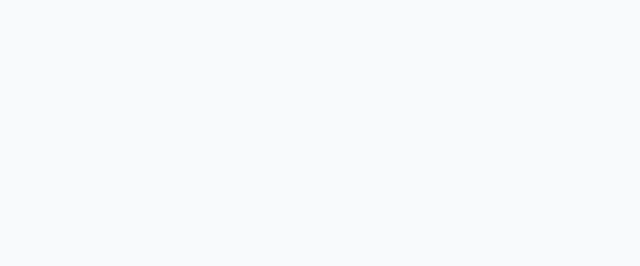
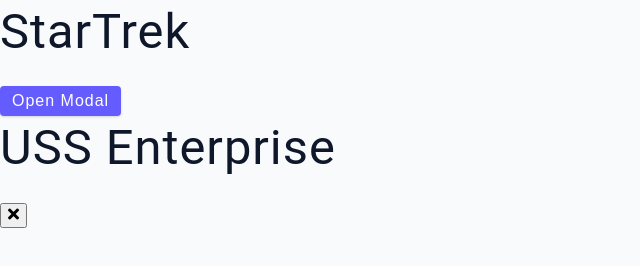
Before and after one commit to LaelPierre/modal, a plain HTML site: page index.html in a window 1280 px wide. Shown: the whole page, without its empty margins (0-640 px from the left). Drawn offline with Linux system fonts and the light colour scheme.

Commit message:
html added

```diff
--- a/index.html
+++ b/index.html
@@ -15,7 +15,23 @@
 </head>
 
 <body>
+  <!-- banner -->
+  <header class="modal">
+    <div class="banner">
+      <h1>StarTrek</h1>
+      <button type="button" class="btn">open modal</button>
+    </div>
+  </header>
 
+  <!-- modal -->
+  <div class="modal-overlay">
+    <div class="modal-center">
+      <h1>USS Enterprise</h1>
+      <button type="button" class="close-btn">
+        <i class="fas fa-times"></i>
+      </button>
+    </div>
+  </div>
 
   <!-- javascript -->
   <script src="app.js"></script>
```
